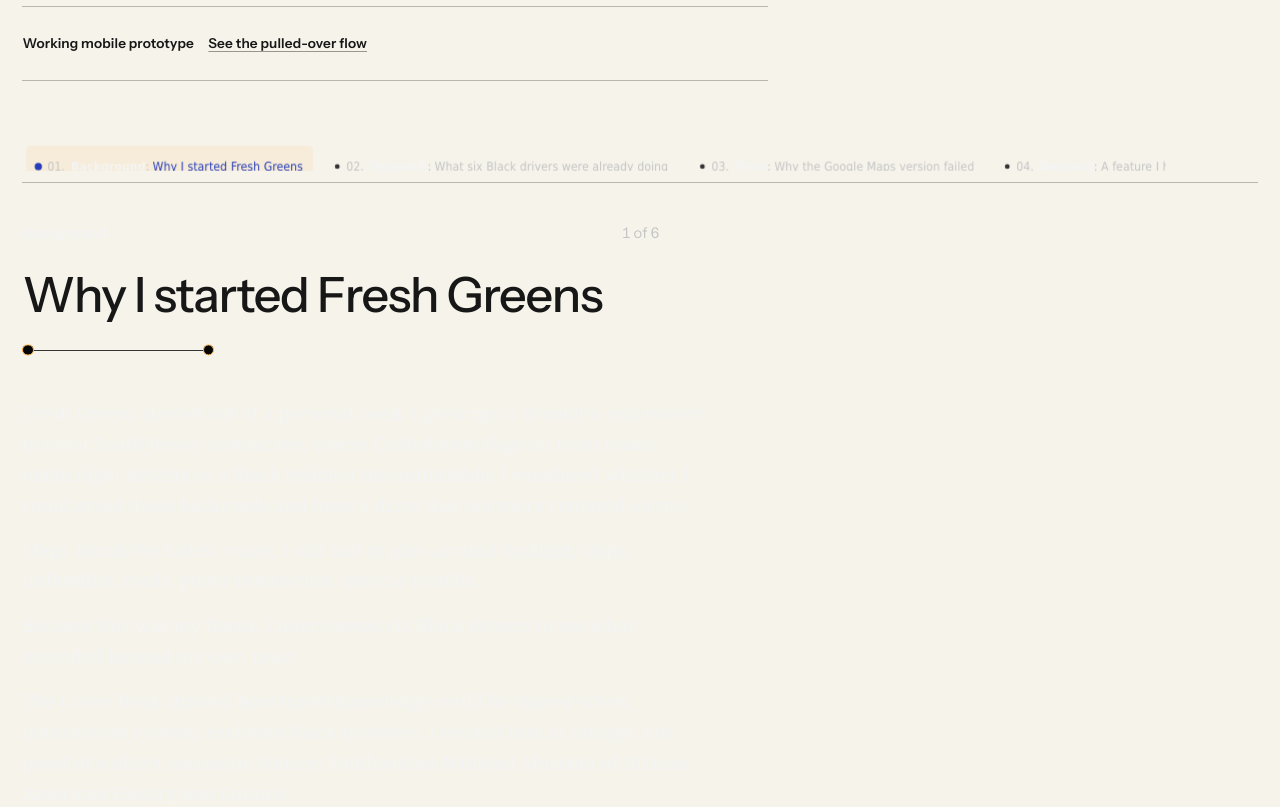
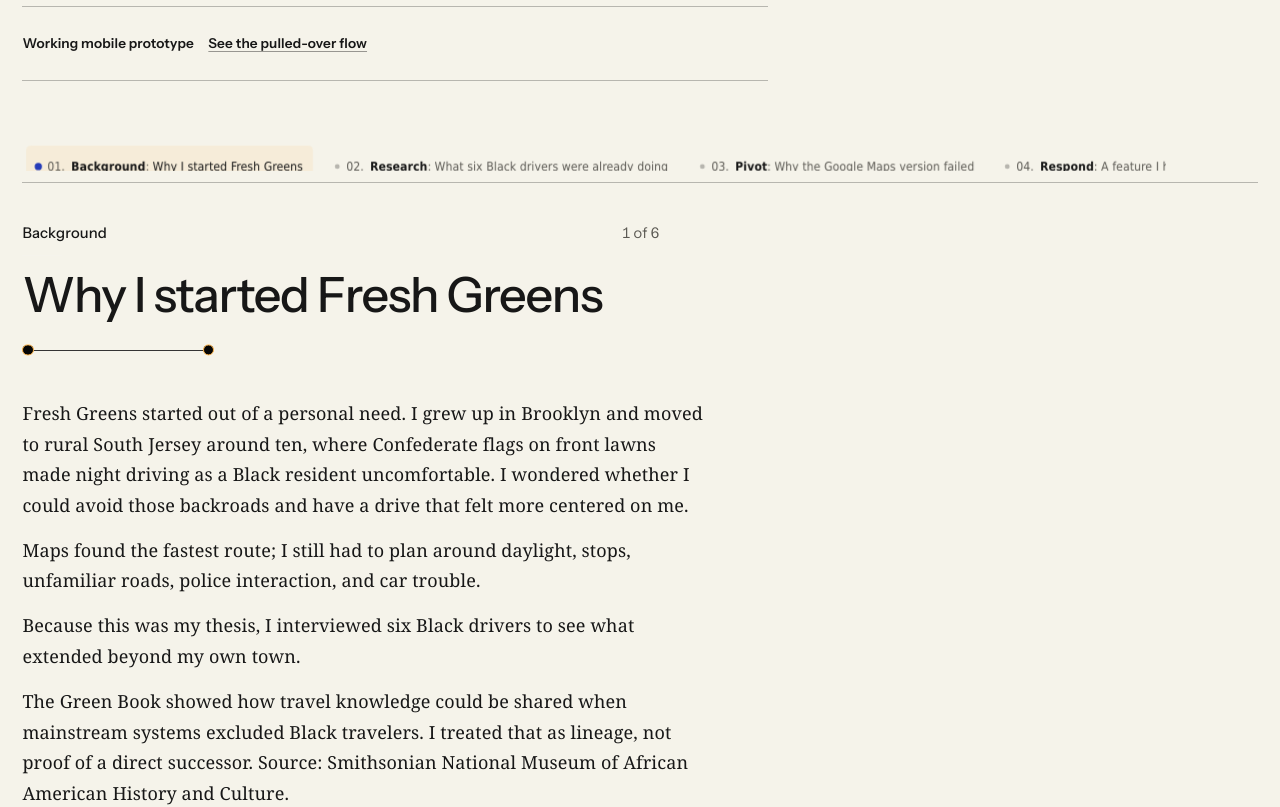
Before and after one commit to ashim238/myles-portfolio-migration, a Next.js app: page /work/fresh-greens in a window 1280 px wide. Shown: the part 1360-2167 px from the top of the page. Built offline with nearby package versions, Linux system fonts and the light colour scheme.

Commit message:
fix: restore Reader chapter and navigation contrast

```diff
--- a/src/app/styles/myles-98-paper-contrast.css
+++ b/src/app/styles/myles-98-paper-contrast.css
@@ -13,9 +13,40 @@
   );
 }
 
-/* Reader Mode hero and recruiter summary. */
+/* Reader Mode defaults: secondary copy stays subordinate but readable. */
+.reader-mode.reader-mode :is(
+  .project-topbar,
+  .project-hero-lede,
+  .project-meta-field dt,
+  .project-meta-field--tags dd,
+  .project-highlight-metric-label,
+  .project-chapter-meta,
+  .project-section-image-hint,
+  .project-toc-link,
+  .project-toc-num,
+  .project-toc-separator,
+  .project-toc-readout,
+  .project-toc-help,
+  .case-cut-row dt,
+  .case-cut-moves-label
+) {
+  color: var(--m98-paper-muted);
+}
+
+/* Reader Mode primary text and active navigation. */
 .reader-mode.reader-mode :is(
   .project-hero-title,
+  .project-section-body,
+  .project-section-body a,
+  .project-content,
+  .project-meta-field dd,
+  .project-highlight-quote blockquote,
+  .project-highlight-metric-value,
+  .project-chapter-stage,
+  .project-toc-link:hover,
+  .project-toc-link--active,
+  .project-toc-stage,
+  .project-toc-toggle,
   .case-cut-row dd,
   .case-cut-evidence-type,
   .case-cut-evidence-cta,
@@ -24,20 +55,35 @@
   color: var(--m98-paper-text);
 }
 
-.reader-mode.reader-mode :is(
-  .project-topbar,
-  .project-hero-lede,
-  .case-cut-row dt,
-  .case-cut-moves-label
-) {
-  color: var(--m98-paper-muted);
-}
-
 .reader-mode.reader-mode .case-cut-moves li::before {
   color: var(--m98-paper-muted);
 }
 
-.reader-mode.reader-mode :is(.case-lead-media, .case-cut-evidence) {
+.reader-mode.reader-mode
+  .project-toc-link:not(.project-toc-link--active):hover {
+  background: color-mix(in srgb, var(--m98-paper-text) 7%, transparent);
+}
+
+.reader-mode.reader-mode .project-toc-dot {
+  background: var(--m98-paper-rule);
+}
+
+.reader-mode.reader-mode .project-toc-item--read .project-toc-dot {
+  background: color-mix(in srgb, var(--m98-paper-text) 55%, transparent);
+}
+
+.reader-mode.reader-mode .project-toc-rail {
+  background: color-mix(in srgb, var(--m98-paper-text) 18%, transparent);
+}
+
+.reader-mode.reader-mode :is(
+  .case-lead-media,
+  .case-cut-evidence,
+  .project-cover-image,
+  .project-meta,
+  .project-section-image,
+  .project-section-image-scroll
+) {
   border-color: var(--m98-paper-rule);
 }
 
```
Also changed, not shown: 1 other file (tests, documents, lock files or other folders).
